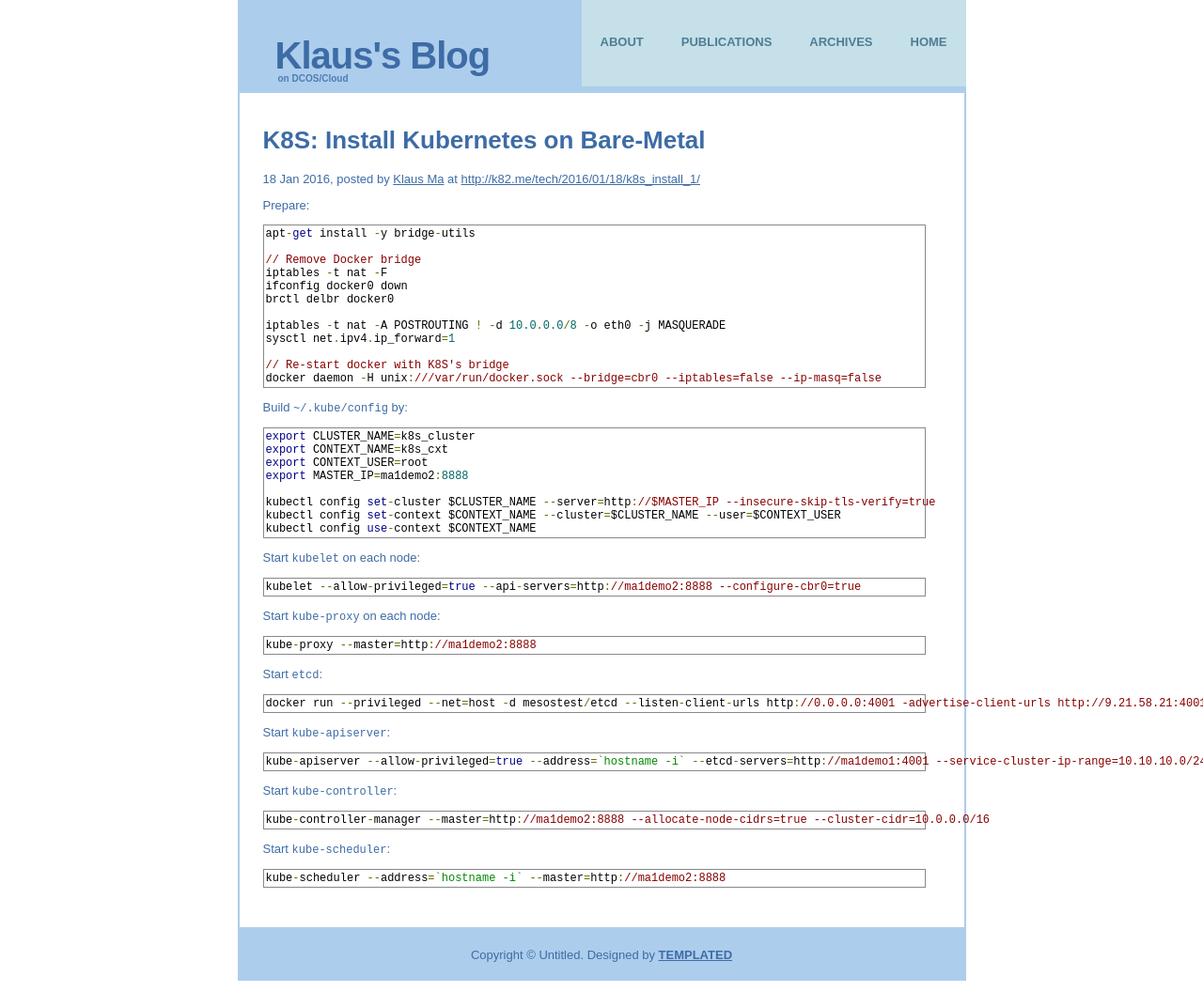
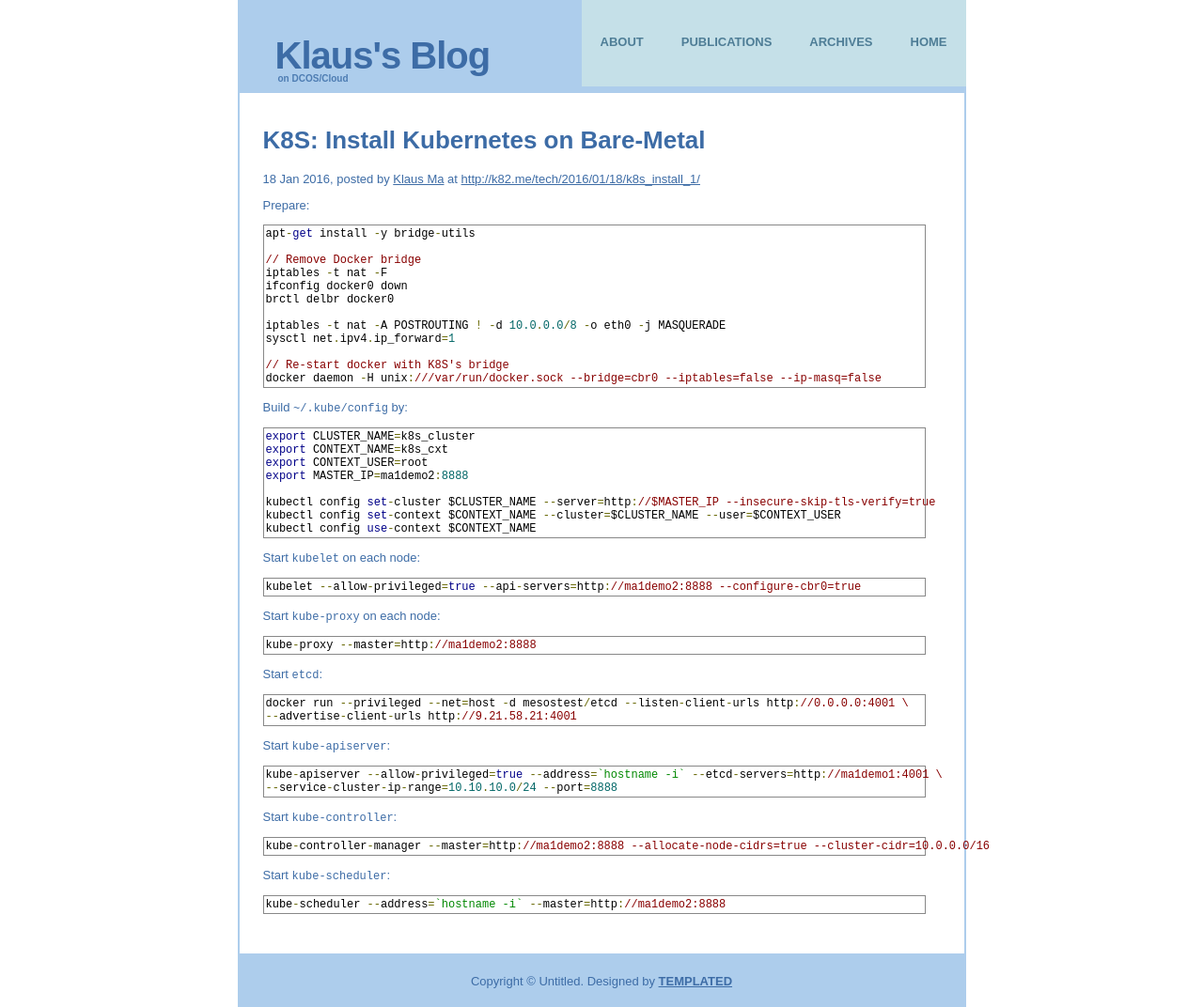
Before and after one commit to k82cn/k82cn.github.io, a Jekyll site: the page built from _posts/2016-01-18-k8s_install_1.md, in a window 1280 px wide. Shown: the whole page at 94% size. Built offline with Jekyll 4.4.1, drawn with Linux system fonts in a browser that asks for light colours; comment, search, counter and statistics services are not loaded; before the commit the page ends 1044 px from its top, so only the background shows below that.

Commit message:
New format

```diff
--- a/_posts/2016-01-18-k8s_install_1.md
+++ b/_posts/2016-01-18-k8s_install_1.md
@@ -40,11 +40,13 @@
 
 Start `etcd`:
 
-    docker run --privileged --net=host -d mesostest/etcd --listen-client-urls http://0.0.0.0:4001 -advertise-client-urls http://9.21.58.21:4001
+    docker run --privileged --net=host -d mesostest/etcd --listen-client-urls http://0.0.0.0:4001 \
+    --advertise-client-urls http://9.21.58.21:4001
 
 Start `kube-apiserver`:
 
-    kube-apiserver --allow-privileged=true --address=`hostname -i` --etcd-servers=http://ma1demo1:4001 --service-cluster-ip-range=10.10.10.0/24 --port=8888
+    kube-apiserver --allow-privileged=true --address=`hostname -i` --etcd-servers=http://ma1demo1:4001 \
+    --service-cluster-ip-range=10.10.10.0/24 --port=8888
 
 Start `kube-controller`:
 
```
